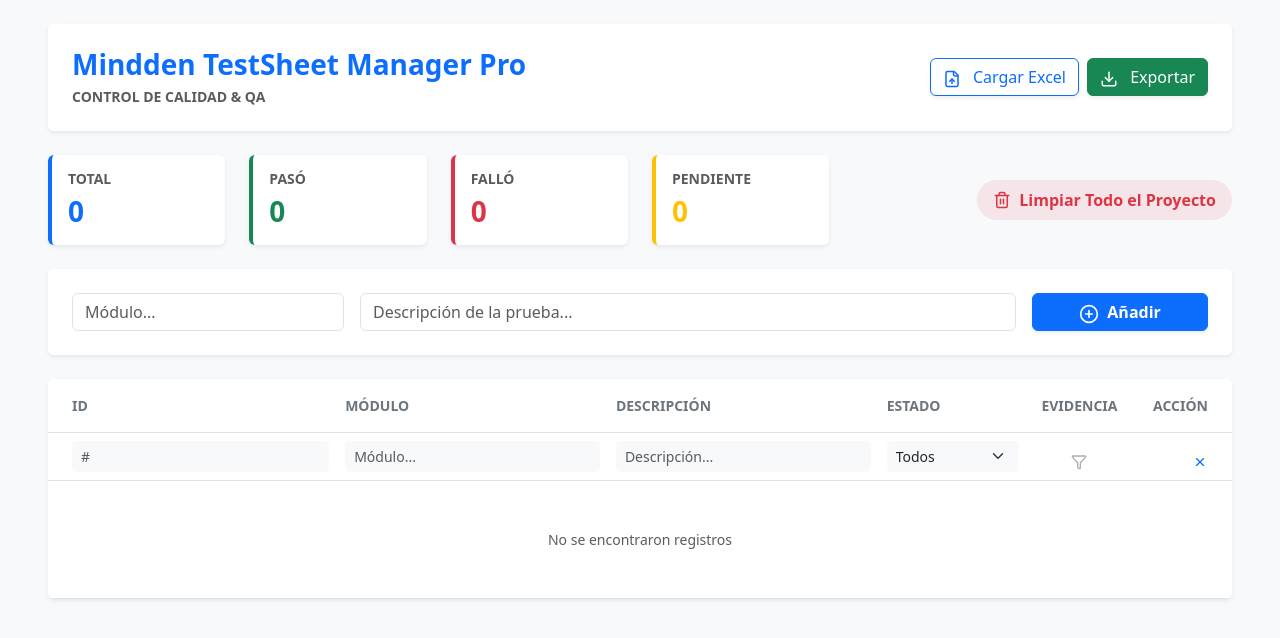
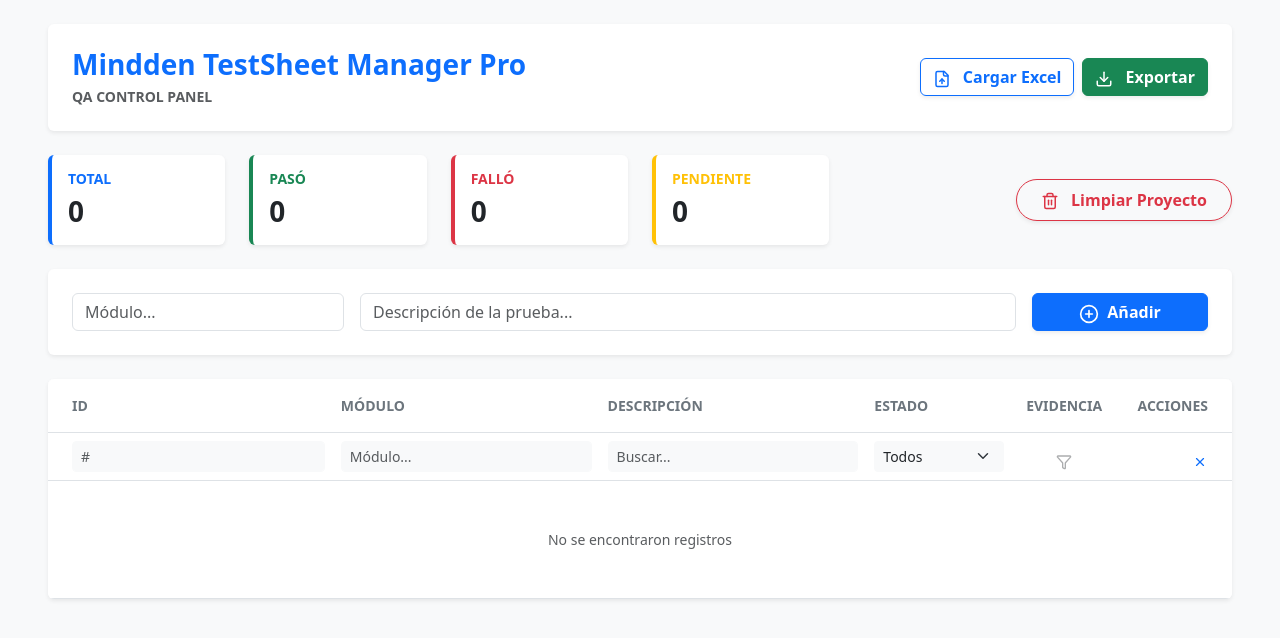
Before and after one commit to mindden-soft-tech/mindden_qa, a React (Vite) app: page / in a window 1280 px wide. Shown: the top 638 px of the page. Built offline with nearby package versions, Linux system fonts and the light colour scheme.

Commit message:
Mod modificar test

```diff
--- a/src/App.jsx
+++ b/src/App.jsx
@@ -1,6 +1,6 @@
 import React, { useState, useEffect } from 'react';
 import * as XLSX from 'xlsx';
-import { FileUp, Download, PlusCircle, CheckCircle, XCircle, Clock, Database, Trash2, AlertTriangle } from 'lucide-react';
+import { FileUp, Download, PlusCircle, Trash2, Save, X, Camera } from 'lucide-react';
 import TablaTests from './components/TablaTests';
 
 function App() {
@@ -11,27 +11,17 @@
 
   const [nuevoTest, setNuevoTest] = useState({ modulo: '', descripcion: '', estado: 'Pendiente', captura: '' });
   const [testSeleccionado, setTestSeleccionado] = useState(null);
+  const [testEnEdicion, setTestEnEdicion] = useState(null);
 
   useEffect(() => {
     localStorage.setItem('tester_app_data', JSON.stringify(tests));
   }, [tests]);
 
-  // --- FUNCIÓN DE REINICIO CON ADVERTENCIA ---
   const reiniciarBaseDeDatos = () => {
-    const confirmar = window.confirm(
-      "⚠️ ¿ESTÁS SEGURO?\n\nEsta acción borrará todos los casos de prueba y capturas guardados localmente. Esta acción no se puede deshacer."
-    );
-    if (confirmar) {
+    if (window.confirm("⚠️ ¿BORRAR TODO EL PROYECTO? Esta acción no se puede deshacer.")) {
       setTests([]);
       localStorage.removeItem('tester_app_data');
     }
-  };
-
-  const stats = {
-    total: tests.length,
-    paso: tests.filter(t => t.estado === 'Pasó').length,
-    fallo: tests.filter(t => t.estado === 'Falló').length,
-    pendiente: tests.filter(t => t.estado === 'Pendiente').length
   };
 
   const optimizarImagen = (file) => {
@@ -43,13 +33,13 @@
         img.src = e.target.result;
         img.onload = () => {
           const canvas = document.createElement('canvas');
-          const MAX_WIDTH = 800;
+          const MAX_WIDTH = 1000;
           const scale = MAX_WIDTH / img.width;
           canvas.width = MAX_WIDTH;
           canvas.height = img.height * scale;
           const ctx = canvas.getContext('2d');
           ctx.drawImage(img, 0, 0, canvas.width, canvas.height);
-          resolve(canvas.toDataURL('image/jpeg', 0.6));
+          resolve(canvas.toDataURL('image/jpeg', 0.7));
         };
       };
     });
@@ -75,13 +65,26 @@
   };
 
   const exportarExcel = () => {
-    if (tests.length === 0) return alert("No hay datos para exportar");
+    if (tests.length === 0) return alert("No hay datos");
     const ws = XLSX.utils.json_to_sheet(tests.map(t => ({
       ID: t.id, Modulo: t.modulo, Descripcion: t.descripcion, Estado: t.estado, Captura_B64: t.captura
     })));
     const wb = XLSX.utils.book_new();
     XLSX.utils.book_append_sheet(wb, ws, "Reporte_QA");
     XLSX.writeFile(wb, `Reporte_QA_${new Date().toISOString().split('T')[0]}.xlsx`);
+  };
+
+  const handleGuardarCambios = (e) => {
+    e.preventDefault();
+    setTests(tests.map(t => t.id === testEnEdicion.id ? testEnEdicion : t));
+    setTestEnEdicion(null);
+  };
+
+  const stats = {
+    total: tests.length,
+    paso: tests.filter(t => t.estado === 'Pasó').length,
+    fallo: tests.filter(t => t.estado === 'Falló').length,
+    pendiente: tests.filter(t => t.estado === 'Pendiente').length
   };
 
   return (
@@ -92,58 +95,44 @@
         <header className="d-flex justify-content-between align-items-center mb-4 bg-white p-4 rounded shadow-sm">
           <div>
             <h1 className="h3 mb-1 text-primary fw-bold">Mindden TestSheet Manager Pro</h1>
-            <p className="text-muted mb-0 small fw-bold text-uppercase">Control de Calidad & QA</p>
+            <p className="text-muted mb-0 small fw-bold">QA CONTROL PANEL</p>
           </div>
           <div className="d-flex gap-2">
-            <label className="btn btn-outline-primary shadow-sm" style={{cursor: 'pointer'}}>
+            <label className="btn btn-outline-primary shadow-sm fw-bold" style={{cursor: 'pointer'}}>
               <FileUp size={18} className="me-2" /> Cargar Excel
               <input type="file" hidden onChange={handleFileUpload} />
             </label>
-            <button className="btn btn-success shadow-sm" onClick={exportarExcel}><Download size={18} className="me-2" /> Exportar</button>
+            <button className="btn btn-success shadow-sm fw-bold" onClick={exportarExcel}><Download size={18} className="me-2" /> Exportar</button>
           </div>
         </header>
 
-        {/* DASHBOARD + BOTÓN RESET */}
+        {/* DASHBOARD */}
         <div className="row g-4 mb-4 align-items-stretch">
-          <div className="col-md-2">
-            <div className="card border-0 shadow-sm bg-white p-3 border-start border-primary border-4 h-100">
-              <h6 className="text-muted small fw-bold">TOTAL</h6>
-              <h3 className="mb-0 fw-bold text-primary">{stats.total}</h3>
+          {[
+            {label: 'TOTAL', val: stats.total, color: 'primary'},
+            {label: 'PASÓ', val: stats.paso, color: 'success'},
+            {label: 'FALLÓ', val: stats.fallo, color: 'danger'},
+            {label: 'PENDIENTE', val: stats.pendiente, color: 'warning'}
+          ].map((s, i) => (
+            <div className="col-md-2" key={i}>
+              <div className={`card border-0 shadow-sm bg-white p-3 border-start border-${s.color} border-4 h-100`}>
+                <h6 className={`text-${s.color} small fw-bold text-uppercase`}>{s.label}</h6>
+                <h3 className="mb-0 fw-bold">{s.val}</h3>
+              </div>
             </div>
-          </div>
-          <div className="col-md-2">
-            <div className="card border-0 shadow-sm bg-white p-3 border-start border-success border-4 h-100">
-              <h6 className="text-muted small fw-bold text-success">PASÓ</h6>
-              <h3 className="mb-0 fw-bold text-success">{stats.paso}</h3>
-            </div>
-          </div>
-          <div className="col-md-2">
-            <div className="card border-0 shadow-sm bg-white p-3 border-start border-danger border-4 h-100">
-              <h6 className="text-muted small fw-bold text-danger">FALLÓ</h6>
-              <h3 className="mb-0 fw-bold text-danger">{stats.fallo}</h3>
-            </div>
-          </div>
-          <div className="col-md-2">
-            <div className="card border-0 shadow-sm bg-white p-3 border-start border-warning border-4 h-100">
-              <h6 className="text-muted small fw-bold text-warning">PENDIENTE</h6>
-              <h3 className="mb-0 fw-bold text-warning">{stats.pendiente}</h3>
-            </div>
-          </div>
-          {/* BOTÓN REINICIAR */}
+          ))}
           <div className="col-md-4 text-end d-flex align-items-center justify-content-end">
-            <button
-              className="btn btn-outline-danger border-0 fw-bold d-flex align-items-center gap-2 px-3 py-2 bg-danger bg-opacity-10 rounded-pill"
-              onClick={reiniciarBaseDeDatos}
-            >
-              <Trash2 size={18} /> Limpiar Todo el Proyecto
+            {/* CORRECCIÓN DE BOTÓN: Eliminado bg-opacity para evitar que el hover oculte el texto */}
+            <button className="btn btn-outline-danger fw-bold px-4 py-2 rounded-pill shadow-sm" onClick={reiniciarBaseDeDatos}>
+              <Trash2 size={18} className="me-2"/> Limpiar Proyecto
             </button>
           </div>
         </div>
 
-        {/* FORMULARIO */}
+        {/* FORMULARIO RÁPIDO */}
         <div className="card border-0 shadow-sm mb-4">
-          <div className="card-body p-4">
-            <form className="row g-3 align-items-end" onSubmit={(e) => {
+          <div className="card-body p-4 text-center">
+            <form className="row g-3 align-items-end justify-content-center" onSubmit={(e) => {
               e.preventDefault();
               setTests([...tests, { ...nuevoTest, id: Date.now() }]);
               setNuevoTest({ modulo: '', descripcion: '', estado: 'Pendiente', captura: '' });
@@ -169,28 +158,92 @@
           }}
           onVerImagen={setTestSeleccionado}
           onCambiarEstado={(id, val) => setTests(tests.map(t => t.id === id ? { ...t, estado: val } : t))}
-          onEliminar={(id) => setTests(tests.filter(t => t.id !== id))}
+          onEliminar={(id) => { if(window.confirm("¿Eliminar registro?")) setTests(tests.filter(t => t.id !== id)) }}
+          onEditar={setTestEnEdicion}
         />
 
-        {/* MODAL LIGHTBOX */}
-        {testSeleccionado && (
-          <div className="modal show d-block" style={{backgroundColor: 'rgba(0,0,0,0.85)'}} onClick={() => setTestSeleccionado(null)}>
-            <div className="modal-dialog modal-xl modal-dialog-centered">
-              <div className="modal-content border-0">
-                <div className="modal-header border-bottom">
-                  <h5 className="modal-title fw-bold text-primary">{testSeleccionado.modulo}</h5>
-                  <button type="button" className="btn-close" onClick={() => setTestSeleccionado(null)}></button>
+        {/* MODAL DE EDICIÓN - ANCHO (modal-lg) */}
+        {testEnEdicion && (
+          <div className="modal show d-block" style={{backgroundColor: 'rgba(0,0,0,0.7)'}}>
+            <div className="modal-dialog modal-lg modal-dialog-centered">
+              <div className="modal-content border-0 shadow-lg">
+                <div className="modal-header bg-primary text-white border-0 py-3">
+                  <h5 className="modal-title fw-bold">Modificar Caso de Prueba</h5>
+                  <button type="button" className="btn-close btn-close-white" onClick={() => setTestEnEdicion(null)}></button>
                 </div>
-                <div className="modal-body text-center p-4">
-                  <img src={testSeleccionado.captura} className="img-fluid rounded shadow-lg" style={{ maxHeight: '70vh' }} alt="Evidencia" />
-                  <div className="mt-4 p-3 bg-light rounded text-start border small">
-                    <strong>Descripción:</strong> {testSeleccionado.descripcion}
+                <form onSubmit={handleGuardarCambios}>
+                  <div className="modal-body p-4">
+                    <div className="row g-4">
+                      <div className="col-md-7">
+                        <div className="mb-3">
+                          <label className="form-label small fw-bold text-muted">MÓDULO</label>
+                          <input type="text" className="form-control border-primary-subtle" value={testEnEdicion.modulo} onChange={e => setTestEnEdicion({...testEnEdicion, modulo: e.target.value})} required />
+                        </div>
+                        <div className="mb-3">
+                          <label className="form-label small fw-bold text-muted">DESCRIPCIÓN</label>
+                          <textarea className="form-control border-primary-subtle" rows="6" value={testEnEdicion.descripcion} onChange={e => setTestEnEdicion({...testEnEdicion, descripcion: e.target.value})} required />
+                        </div>
+                        <div>
+                          <label className="form-label small fw-bold text-muted">ESTADO</label>
+                          <select className="form-select border-primary-subtle fw-bold" value={testEnEdicion.estado} onChange={e => setTestEnEdicion({...testEnEdicion, estado: e.target.value})}>
+                            <option value="Pendiente">Pendiente</option>
+                            <option value="Pasó">Pasó</option>
+                            <option value="Falló">Falló</option>
+                          </select>
+                        </div>
+                      </div>
+                      <div className="col-md-5">
+                        <label className="form-label small fw-bold text-muted">EVIDENCIA / FOTO</label>
+                        <div className="border rounded p-3 bg-light text-center h-100 d-flex flex-column align-items-center justify-content-center shadow-inner" style={{minHeight: '280px'}}>
+                          {testEnEdicion.captura ? (
+                            <>
+                              <img src={testEnEdicion.captura} className="img-fluid rounded mb-3 shadow" style={{maxHeight: '220px'}} alt="Previsualización" />
+                              <button type="button" className="btn btn-sm btn-outline-danger w-100 mb-2" onClick={() => setTestEnEdicion({...testEnEdicion, captura: ''})}>Eliminar Foto</button>
+                            </>
+                          ) : (
+                            <div className="py-4 text-muted">
+                              <Camera size={48} className="opacity-25 mb-2" />
+                              <p className="small">Sin imagen adjunta</p>
+                            </div>
+                          )}
+                          <div className="w-100">
+                            <input type="file" className="form-control form-control-sm" accept="image/*" onChange={async (e) => {
+                              if(e.target.files[0]) {
+                                const img = await optimizarImagen(e.target.files[0]);
+                                setTestEnEdicion({...testEnEdicion, captura: img});
+                              }
+                            }} />
+                          </div>
+                        </div>
+                      </div>
+                    </div>
                   </div>
-                </div>
+                  <div className="modal-footer bg-light border-0 py-3">
+                    <button type="button" className="btn btn-white border px-4" onClick={() => setTestEnEdicion(null)}>Cerrar</button>
+                    <button type="submit" className="btn btn-primary px-5 fw-bold shadow-sm d-flex align-items-center">
+                      <Save size={18} className="me-2"/> Actualizar Información
+                    </button>
+                  </div>
+                </form>
               </div>
             </div>
           </div>
         )}
+
+        {/* LIGHTBOX (IMAGEN GRANDE) */}
+        {testSeleccionado && (
+          <div className="modal show d-block" style={{backgroundColor: 'rgba(0,0,0,0.9)'}} onClick={() => setTestSeleccionado(null)}>
+            <div className="modal-dialog modal-xl modal-dialog-centered">
+              <div className="modal-content bg-transparent border-0">
+                <div className="text-end mb-2">
+                  <button className="btn btn-light rounded-circle p-2" onClick={() => setTestSeleccionado(null)}><X size={24}/></button>
+                </div>
+                <img src={testSeleccionado.captura} className="img-fluid rounded shadow-lg" style={{ maxHeight: '85vh', objectFit: 'contain' }} alt="Evidencia" />
+              </div>
+            </div>
+          </div>
+        )}
+
       </div>
     </div>
   );
--- a/src/components/TablaTests.jsx
+++ b/src/components/TablaTests.jsx
@@ -1,7 +1,7 @@
 import React, { useState } from 'react';
-import { Camera, Eye, ChevronLeft, ChevronRight, Filter, X } from 'lucide-react';
+import { Camera, Eye, ChevronLeft, ChevronRight, Filter, X, Edit3, Trash2 } from 'lucide-react';
 
-const TablaTests = ({ tests, onImageUpload, onVerImagen, onCambiarEstado, onEliminar }) => {
+const TablaTests = ({ tests, onImageUpload, onVerImagen, onCambiarEstado, onEliminar, onEditar }) => {
   const [filtros, setFiltros] = useState({ id: '', modulo: '', descripcion: '', estado: '' });
   const [paginaActual, setPaginaActual] = useState(1);
   const elementosPorPagina = 5;
@@ -35,7 +35,7 @@
               <th className="py-3 text-secondary small fw-bold text-uppercase">Descripción</th>
               <th className="py-3 text-secondary small fw-bold text-uppercase">Estado</th>
               <th className="py-3 text-secondary small fw-bold text-uppercase text-center">Evidencia</th>
-              <th className="py-3 text-secondary small fw-bold text-uppercase text-end pe-4">Acción</th>
+              <th className="py-3 text-secondary small fw-bold text-uppercase text-end pe-4">Acciones</th>
             </tr>
             <tr className="bg-white border-bottom">
               <th className="ps-4 py-2">
@@ -45,7 +45,7 @@
                 <input type="text" name="modulo" className="form-control form-control-sm border-light bg-light" placeholder="Módulo..." value={filtros.modulo} onChange={handleFiltroChange} />
               </th>
               <th className="py-2">
-                <input type="text" name="descripcion" className="form-control form-control-sm border-light bg-light" placeholder="Descripción..." value={filtros.descripcion} onChange={handleFiltroChange} />
+                <input type="text" name="descripcion" className="form-control form-control-sm border-light bg-light" placeholder="Buscar..." value={filtros.descripcion} onChange={handleFiltroChange} />
               </th>
               <th className="py-2">
                 <select name="estado" className="form-select form-select-sm border-light bg-light" value={filtros.estado} onChange={handleFiltroChange}>
@@ -99,7 +99,16 @@
                     )}
                   </td>
                   <td className="text-end pe-4">
-                    <button className="btn btn-link btn-sm text-danger text-decoration-none fw-bold" onClick={() => onEliminar(test.id)}>Eliminar</button>
+                    <div className="d-flex justify-content-end gap-2">
+                      {/* Botón de Lápiz */}
+                      <button className="btn btn-light btn-sm text-primary border shadow-sm" title="Editar" onClick={() => onEditar(test)}>
+                        <Edit3 size={16} />
+                      </button>
+                      {/* Botón de Basura */}
+                      <button className="btn btn-light btn-sm text-danger border shadow-sm" title="Eliminar" onClick={() => onEliminar(test.id)}>
+                        <Trash2 size={16} />
+                      </button>
+                    </div>
                   </td>
                 </tr>
               ))
```
